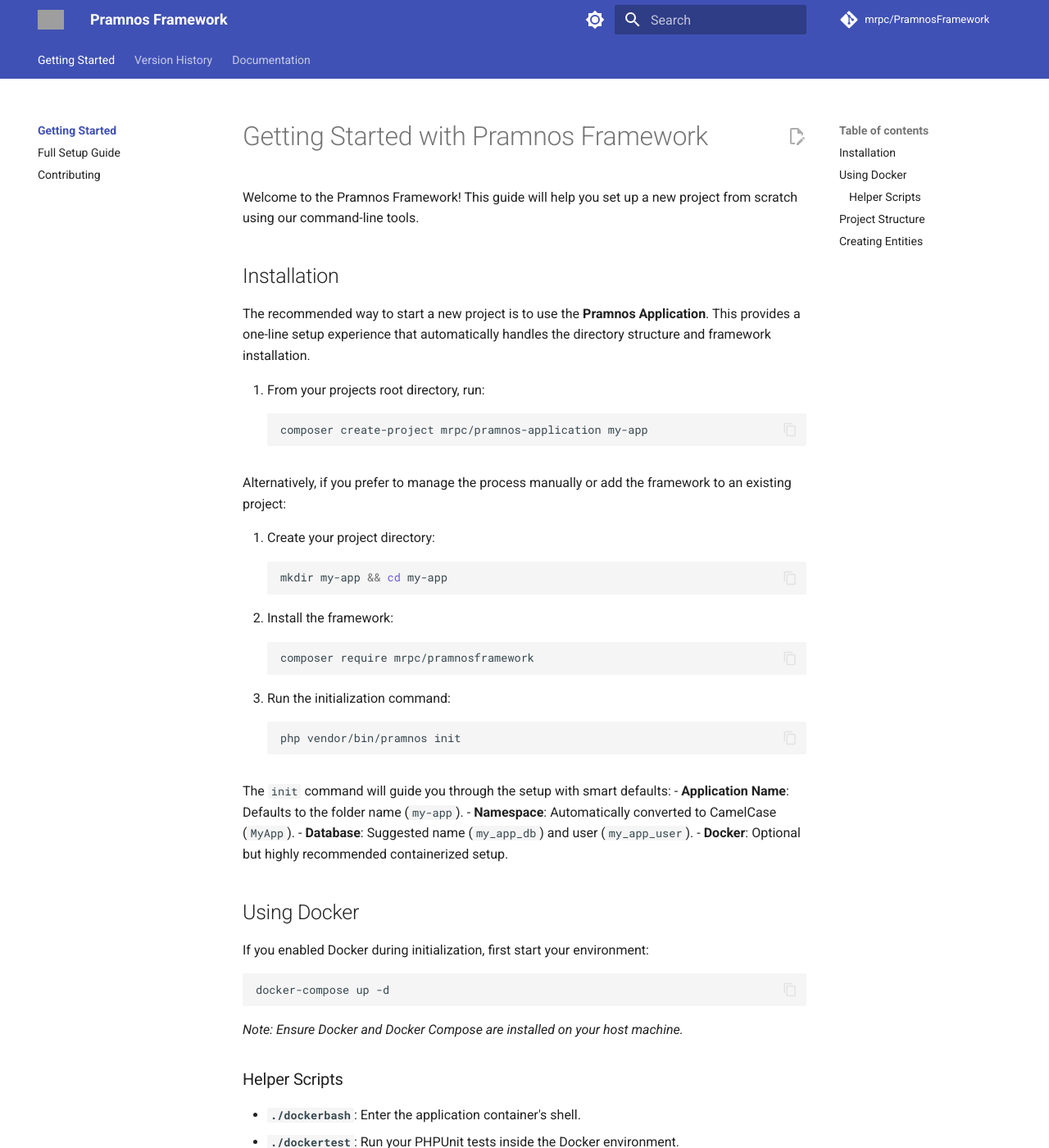
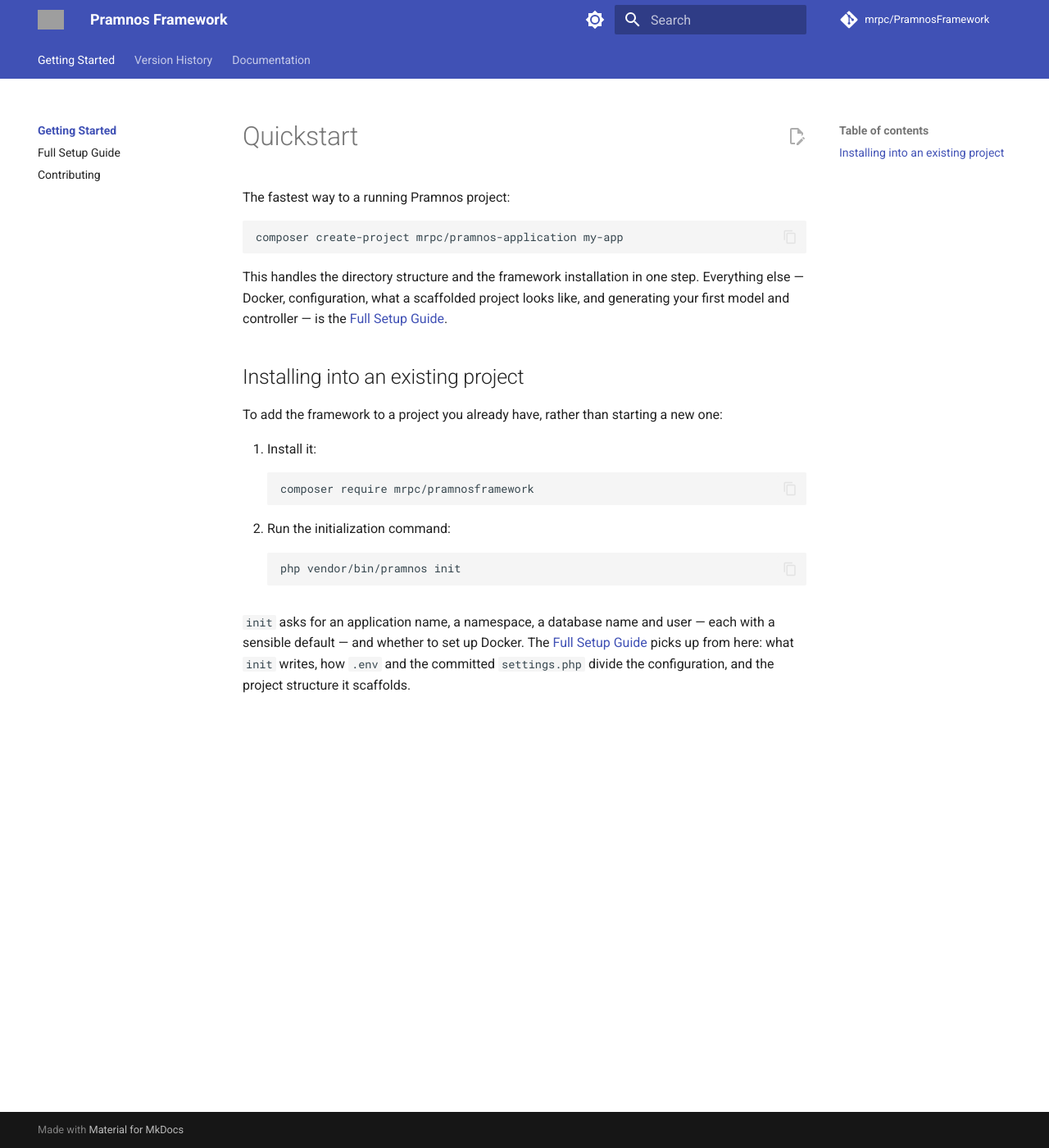
Before and after one commit to mrpc/PramnosFramework, an MkDocs documentation site: the page built from docs/index.md, in a window 1280 px wide and 1400 px high. Shown: the whole window at 82% size. Built offline with MkDocs 1.6.1 and Material for MkDocs 9.7.7, drawn with Linux system fonts in a browser that asks for light colours; comment, search, counter and statistics services are not loaded; some of the changed text lies outside the part shown; grey boxes are pictures that could not be loaded.

Commit message:
docs: split the Getting Started pages into Quickstart and Full Setup Guide
index.md and Getting_Started.md were the same installation/Docker/structure
content twice, with the same intro and no way to keep the shared half in step
(two retrieval-corpus pages competing for the same question — rule 13).
index.md is now a short quickstart that stops at "it runs" and links onward;
Getting_Started.md owns Docker, the daemons container, configuration and
secrets, .gitignore, and everything past that.

````diff
--- a/docs/Roadmap.md
+++ b/docs/Roadmap.md
@@ -86,29 +86,6 @@ Nothing above is thrown away by that.
 **Done requires:** each phase in the page and the SPA, documented in the LLM guide, with tests for
 the endpoint, limits, consent and call-log entries of phase 2.
 
-## Documentation
-
-### Deduplicate the two Getting Started pages
-
-`docs/index.md` and `docs/Getting_Started.md` start as the same document: the same
-installation, Docker, structure and scaffolding sections. `Getting_Started.md` continues into
-the `daemons` container, configuration and secrets, and `.gitignore`; `index.md` is a shorter
-copy of its first half. The nav presents them as "Quickstart" and "Full Setup Guide", but
-nothing keeps the shared half in step.
-
-This matters because `docs/` is a retrieval corpus (rule 13): two pages with the same
-content compete for the same question and neither is more authoritative than the other.
-
-- Decide which one survives, or split them for real — a short quickstart that
-  stops at "it runs", and a full guide that continues into Docker, structure and
-  scaffolding.
-- Update the `nav:` labels so they describe what each page actually is.
-- Keep whichever URL is already linked from the README and the scaffolded
-  projects, or add a redirect.
-
-*Done when:* the two pages answer different questions, and the `use_cases:` of
-each say which.
-
 ## Test suite
 
 ### A dashboard test that sometimes skips itself
--- a/docs/index.md
+++ b/docs/index.md
@@ -5,94 +5,32 @@ use_cases:
   - Finding out what a scaffolded project directory contains
 ---
 
-# Getting Started with Pramnos Framework
+# Quickstart
 
-Welcome to the Pramnos Framework! This guide will help you set up a new project from scratch using our command-line tools.
+The fastest way to a running Pramnos project:
 
-## Installation
+```bash
+composer create-project mrpc/pramnos-application my-app
+```
 
-The recommended way to start a new project is to use the **Pramnos Application**. This provides a one-line setup experience that automatically handles the directory structure and framework installation.
+This handles the directory structure and the framework installation in one step. Everything
+else — Docker, configuration, what a scaffolded project looks like, and generating your first
+model and controller — is the [Full Setup Guide](Getting_Started.md).
 
-1. From your projects root directory, run:
-	```bash
-	composer create-project mrpc/pramnos-application my-app
-	```
+## Installing into an existing project
 
-Alternatively, if you prefer to manage the process manually or add the framework to an existing project:
+To add the framework to a project you already have, rather than starting a new one:
 
-1. Create your project directory:
-	```bash
-	mkdir my-app && cd my-app
-	```
-2. Install the framework:
+1. Install it:
 	```bash
 	composer require mrpc/pramnosframework
 	```
-3. Run the initialization command:
+2. Run the initialization command:
 	```bash
 	php vendor/bin/pramnos init
 	```
 
-The `init` command will guide you through the setup with smart defaults:
-- **Application Name**: Defaults to the folder name (`my-app`).
-- **Namespace**: Automatically converted to CamelCase (`MyApp`).
-- **Database**: Suggested name (`my_app_db`) and user (`my_app_user`).
-- **Docker**: Optional but highly recommended containerized setup.
-
-## Using Docker
-
-If you enabled Docker during initialization, first start your environment:
-
-```bash
-docker-compose up -d
-```
-
-*Note: Ensure Docker and Docker Compose are installed on your host machine.*
-
-### Helper Scripts
-
-- **`./dockerbash`**: Enter the application container's shell.
-- **`./dockertest`**: Run your PHPUnit tests inside the Docker environment.
-
-## Project Structure
-
-A typical Pramnos project following initialization looks like this:
-
-- **`app/`**: Configuration and Migrations.
-	 - `config/settings.php`: Main environment configuration — reads `.env`, holds no credentials.
-	 - `config/testsettings.php`: The same, pointed at `APP_DB_TEST_NAME`.
-- **`.env`**: this machine's values — credentials, database name, `APP_DEBUG`. Not committed.
-- **`.env.example`**: the committed list of every key, secrets blank. Copy it to `.env`.
-- **`src/`**: Your application logic (Controllers, Models, Views).
-- **`www/`**: Public entry point (contains `index.php` and assets).
-- **`var/`**: Logs, cache and migration state — machine-local, ignored by git.
-- **`tests/`**: Unit and Integration tests.
-
-The [Full Setup Guide](Getting_Started.md) explains the configuration, the `daemons`
-container and what `init` puts in `.gitignore`.
-
-To run your tests, use the following command:
-
-```bash
-# Using Docker (Recommended)
-./dockertest
-
-# With coverage
-./dockertest --coverage
-```
-
-The `./dockertest` command runs PHPUnit inside the Docker container (PHP 8.5), ensuring all dependencies and environmental requirements are met. It automatically handles container startup and composer installation if needed.
-
-## Creating Entities
-
-Once your project is initialized, use the `create:*` commands to scaffold new components.
-The project's CLI is `<cli>.php` at the project root (`myapp.php` for the namespace `MyApp`);
-with Docker, `./<cli>` runs it inside the container:
-
-```bash
-# Create a new controller
-./<cli> create:controller MyNewController
-
-# Create a new model
-./<cli> create:model MyModel
-```
+`init` asks for an application name, a namespace, a database name and user — each with a
+sensible default — and whether to set up Docker. The [Full Setup Guide](Getting_Started.md)
+picks up from here: what `init` writes, how `.env` and the committed `settings.php` divide the
+configuration, and the project structure it scaffolds.
````
Also changed, not shown: docs/Getting_Started.md (+4 -2 lines).
